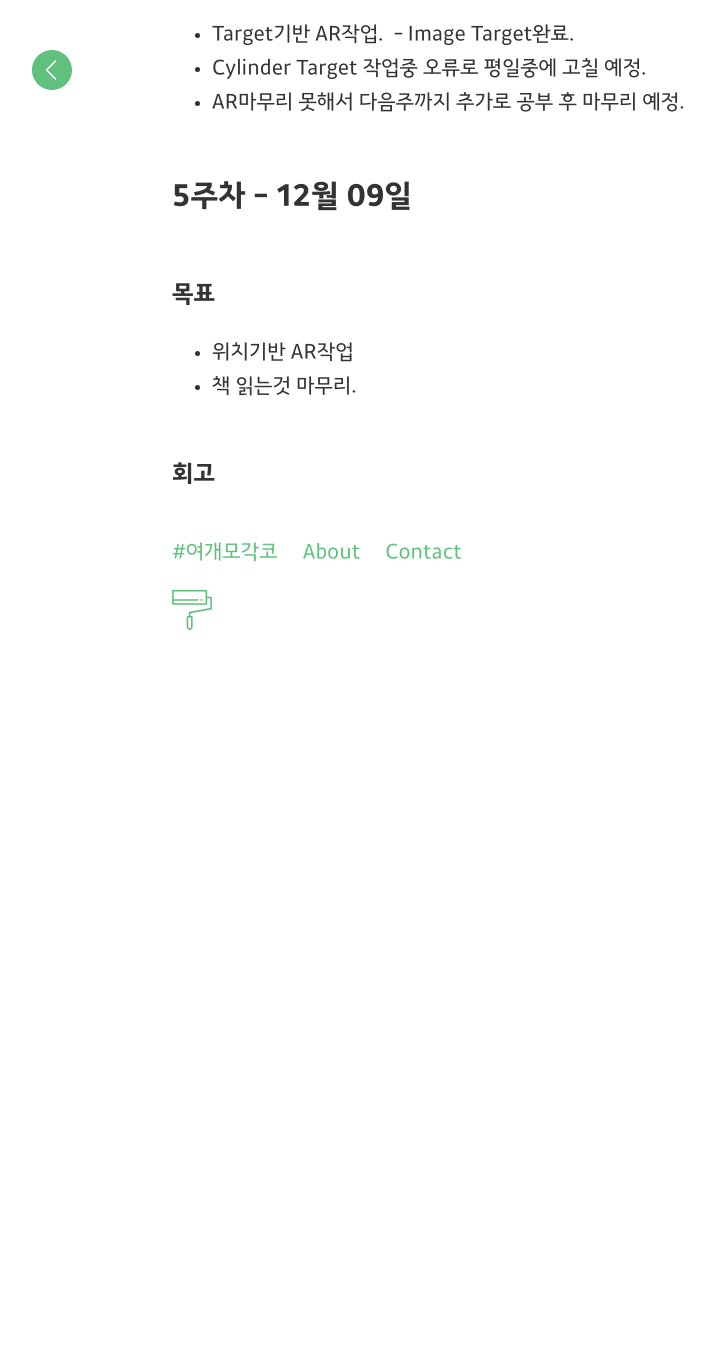
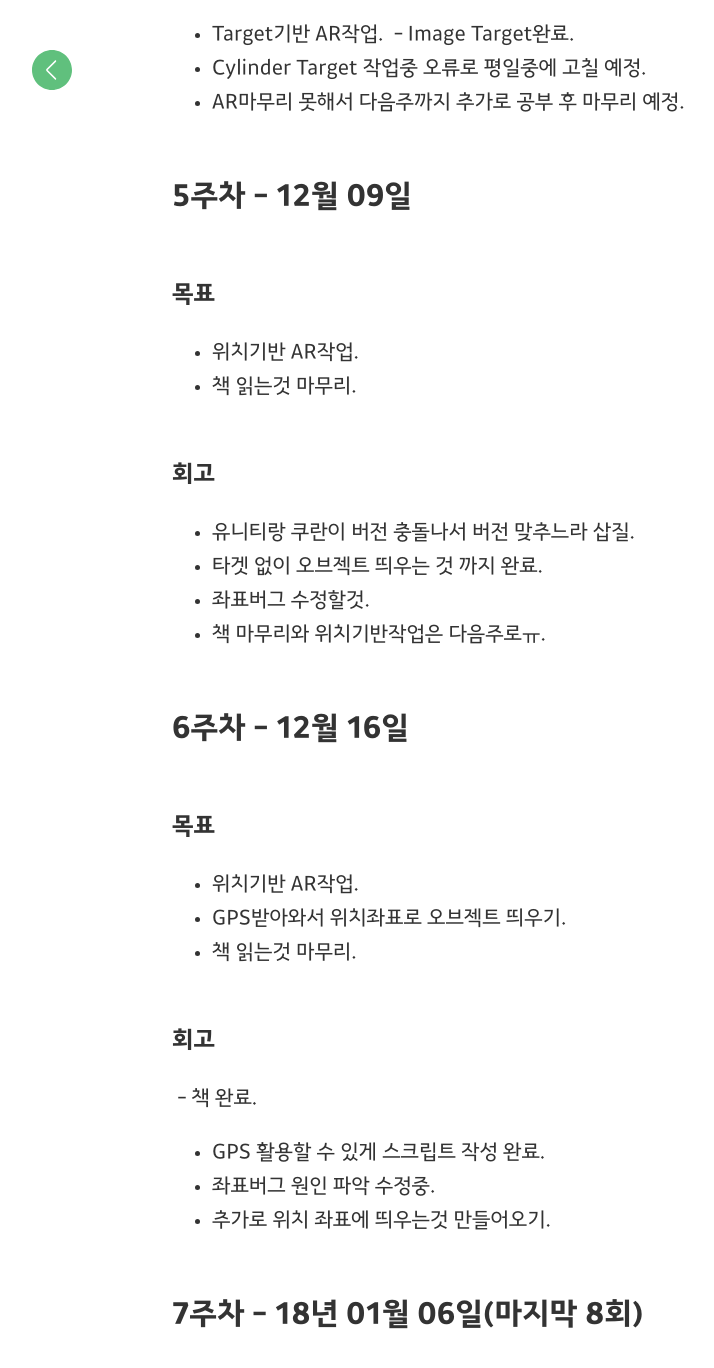
Before and after one commit to yeogaemogaco/retrospective-2nd, a Jekyll site: the page built from _posts/2017-11-04-sweetroute.md, in a window 1280 px wide and 1400 px high, scrolled down 3033 px. Shown: the top 1368 px of the window, without its empty margins (18-732 px from the left). Built offline with Jekyll 4.4.1, drawn with Linux system fonts in a browser that asks for light colours; before the commit the page ends 3663 px from its top, so only the background shows below that.

Commit message:
[추가] 치즈 7주차 목표 추가.

```diff
--- a/_posts/2017-11-04-sweetroute.md
+++ b/_posts/2017-11-04-sweetroute.md
@@ -71,7 +71,29 @@
 
 ## 5주차 - 12월 09일
 ### 목표
- - 위치기반 AR작업
+ - 위치기반 AR작업.
  - 책 읽는것 마무리.
 
 ### 회고
+ - 유니티랑 쿠란이 버전 충돌나서 버전 맞추느라 삽질.
+ - 타겟 없이 오브젝트 띄우는 것 까지 완료.
+ - 좌표버그 수정할것.
+ - 책 마무리와 위치기반작업은 다음주로ㅠ.
+
+## 6주차 - 12월 16일
+### 목표
+ - 위치기반 AR작업.
+ - GPS받아와서 위치좌표로 오브젝트 띄우기.
+ - 책 읽는것 마무리.
+
+### 회고
+ - 책 완료.
+ - GPS 활용할 수 있게 스크립트 작성 완료.
+ - 좌표버그 원인 파악 수정중.
+ - 추가로 위치 좌표에 띄우는것 만들어오기.
+
+## 7주차 - 18년 01월 06일(마지막 8회)
+### 목표
+ - 작업내용, 공부한것 정리
+
+### 회고
```
